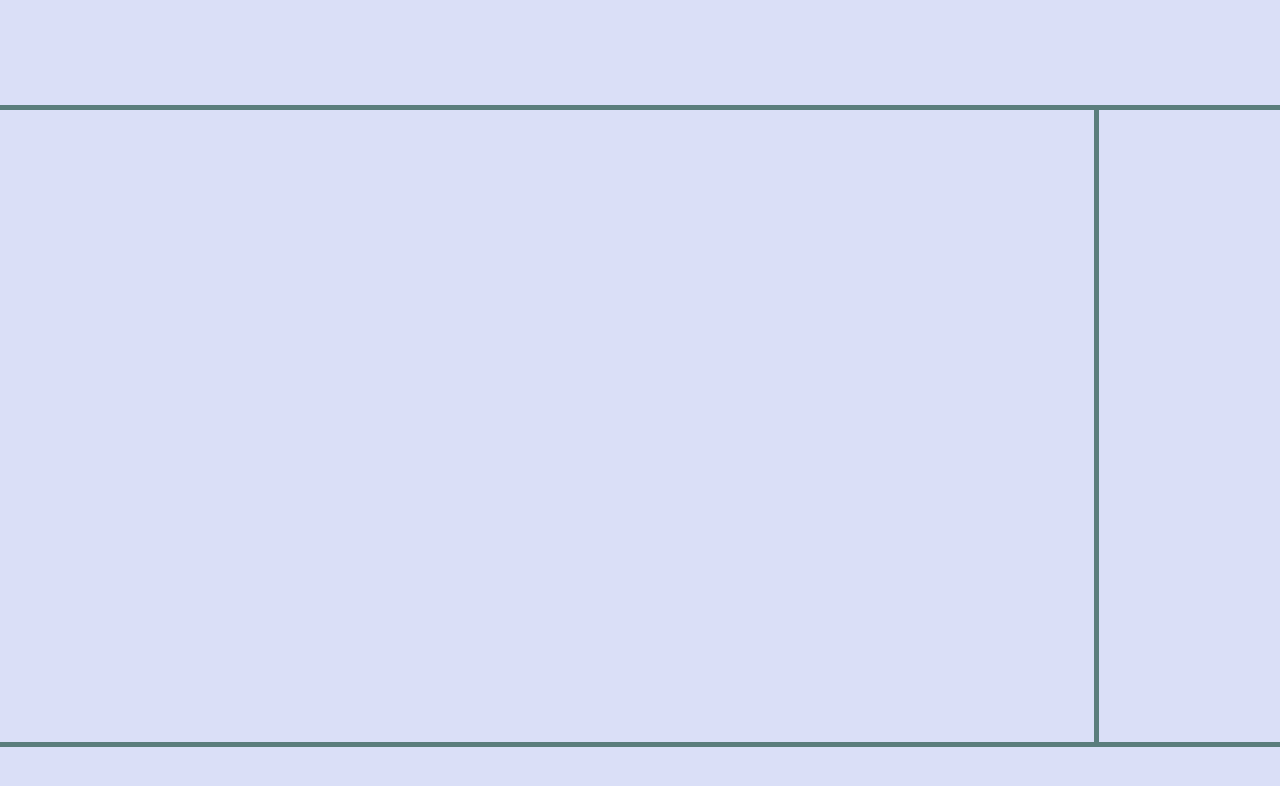
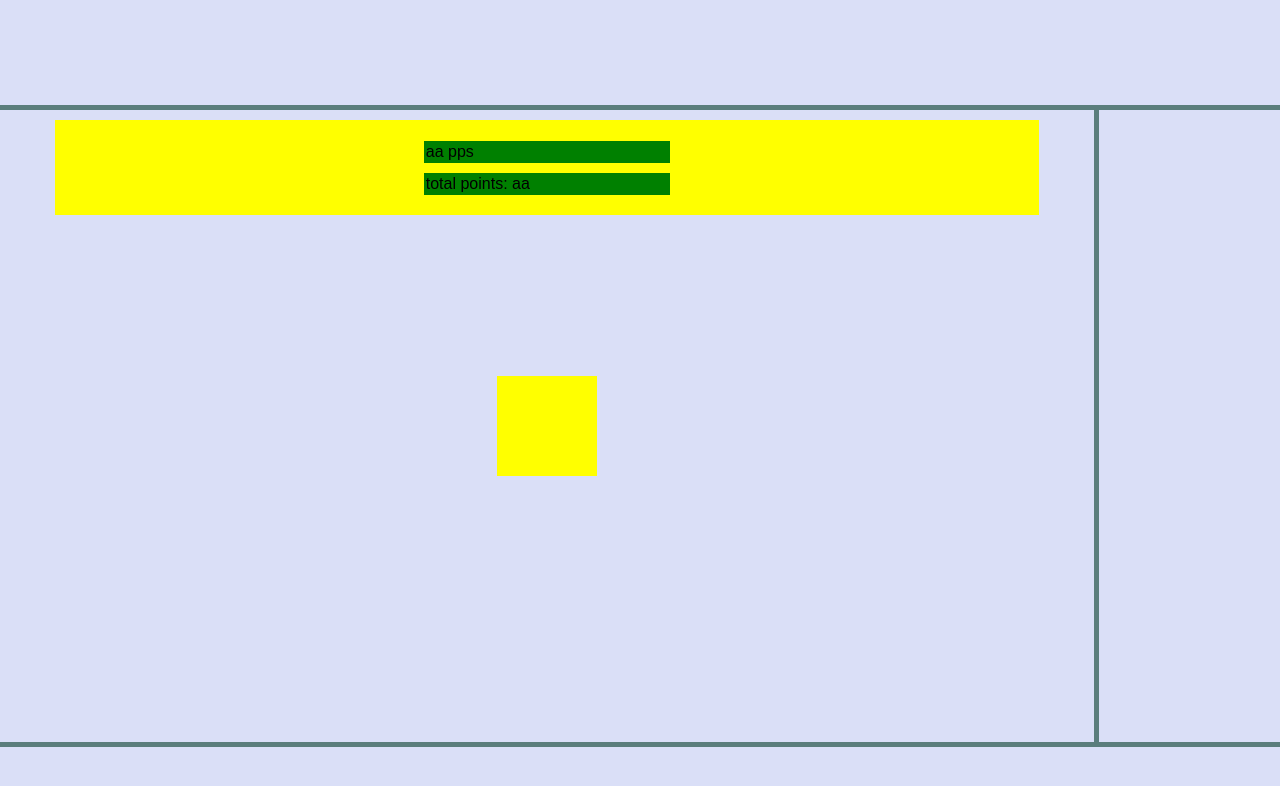
Before and after one commit to Kotowsky/js-clicker, a plain HTML site: page index.html in a window 1280 px wide. Drawn offline with Linux system fonts and the light colour scheme.

Commit message:
update #1

```diff
--- a/css/styles.css
+++ b/css/styles.css
@@ -53,6 +53,53 @@ html, body
 
 	grid-column: 1 / 3;
 	grid-row: 2;
+
+	position: relative;
+}
+
+.main-header
+{
+	background: yellow;
+
+	display: flex;
+	flex-direction: column;
+
+	align-items: center;
+	justify-content: center;
+
+	width: 90%;
+	min-height: 15%;
+
+	position: absolute;
+
+	margin-top: 10px;
+}
+
+.main-header .header-item
+{
+	background: green;
+
+	margin: 5px;
+	padding: 2px;
+
+	min-width: 25%;
+}
+
+.main-header .header-item p
+{
+	display: inline;
+}
+
+.rect
+{
+	background: yellow;
+
+	cursor: pointer;
+
+	width: 100px;
+	height: 100px;
+
+	position: absolute;
 }
 
 .menu
@@ -70,3 +117,21 @@ html, body
 	grid-column: 1 / 4;
 	grid-row: 3;
 }
+
+.centered-horizontally
+{
+	margin-left: auto;
+	margin-right: auto;
+
+	left: 0;
+	right: 0;
+}
+
+.centered-vertically
+{
+	margin-top: auto;
+	margin-bottom: auto;
+
+	top: 0;
+	bottom: 0;
+}
--- a/index.html
+++ b/index.html
@@ -25,6 +25,23 @@
 
 			<div class="main">
 
+				<div class="main-header centered-horizontally">
+
+					<div class="header-item">
+						<p id="points-per-second-display">aa </p> <p> pps </p>
+					</div>
+
+					<div class="header-item">
+						<p> total points: </p> <p id="total-points-display">aa </p>
+					</div>
+
+				</div>
+
+				<div class="rect centered-horizontally centered-vertically " id="clicker">
+
+
+				</div>
+
 
 			</div>
 
```
